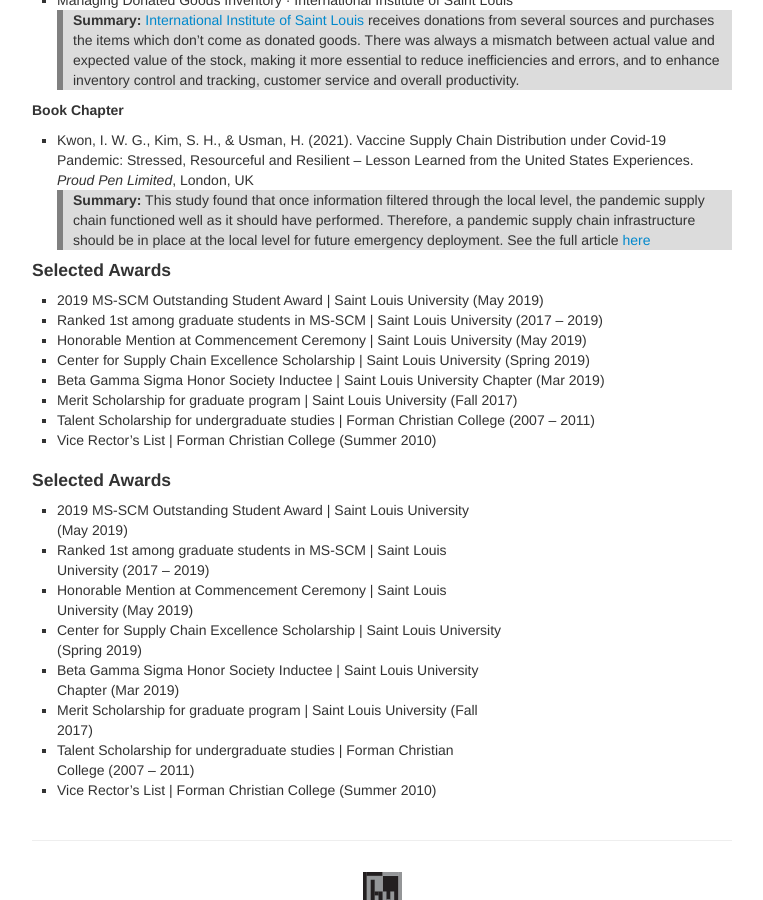
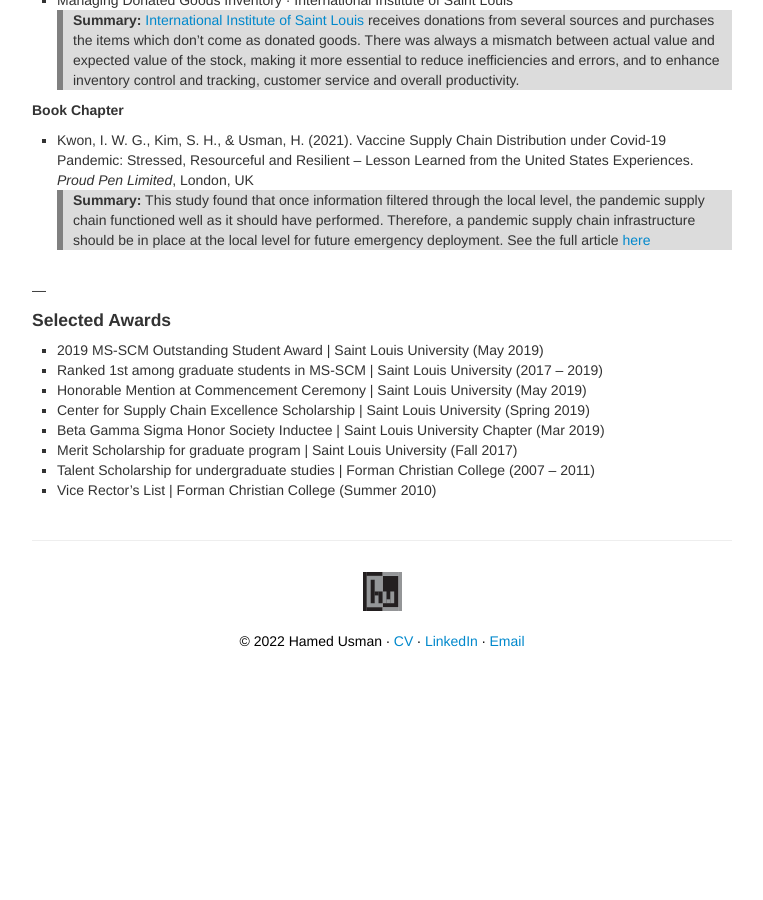
Before and after one commit to hamedusman/hamedusman.github.io, a Jekyll site: the page built from index.md, in a window 1280 px wide and 900 px high, scrolled down 801 px. Shown: the whole window, without its empty margins (258-1021 px from the left). Built offline with Jekyll 4.4.1, drawn with Linux system fonts in a browser that asks for light colours; after the commit the page ends 1452 px from its top, so only the background shows below that.

Commit message:
Update index.md

```diff
--- a/index.md
+++ b/index.md
@@ -11,16 +11,13 @@
 
 ---
 
-<section>
 <h4>Research</h4>
 <h5>Article</h5>
 <ul>
 <li>Kwon, I. W. G., Shin, N., Kim, S. H., & Usman, H. (2021). Trust and commitment in supply chain during digital transformation: A case in Korea. <i>American Institute of Mathematical Sciences, Environmental Science</i>, 8(6), 641-655.</li>
 <div class="summary"><p><strong>Summary:</strong> The study reaffirms that the fundamentals of the supply chain relationships have not changed during the digital transformation period in Korea between 2006 and 2018. The supply chain professionals in 2006 regarded trust building process as the most important construct for the successful supply chain operations while in the 2018, trust-based commitment became the most important construct. See the full article <a href="https://doi.org/10.3934/environsci.2021040">here</a></p></div>
 </ul>
-<section>
 
-<section>
 <h5>Projects</h5>
 <ul>
 <li>Product A Delivery Cost Reduction · Novus International</li>
@@ -29,18 +26,15 @@
 <li>Managing Donated Goods Inventory · International Institute of Saint Louis</li>
 <div class="summary"><p><strong>Summary:</strong> <a href="https://www.iistl.org">International Institute of Saint Louis</a> receives donations from several sources and purchases the items which don’t come as donated goods. There was always a mismatch between actual value and expected value of the stock, making it more essential to reduce inefficiencies and errors, and to enhance inventory control and tracking, customer service and overall productivity.</p></div>
 </ul>
-</section>
 
-<section>
 <h5>Book Chapter</h5>
 <ul>
 <li>Kwon, I. W. G., Kim, S. H., & Usman, H. (2021). Vaccine Supply Chain Distribution under Covid-19 Pandemic: Stressed, Resourceful and Resilient – Lesson Learned from the United States Experiences. <i>Proud Pen Limited</i>, London, UK</li>
 <div class="summary"><p><strong>Summary:</strong> This study found that once information filtered through the local level, the pandemic supply chain functioned well as it should have performed. Therefore, a pandemic supply chain infrastructure should be in place at the local level for future emergency deployment. See the full article <a href="https://doi.org/10.51432/978-1-8381524-2-0-6">here</a></p></div>
-</ul>
-</section>
+</ul><br/>
+---
 
-
-<section><h4>Selected Awards</h4>
+<h4>Selected Awards</h4>
 <ul>
 <li>2019 MS-SCM Outstanding Student Award | Saint Louis University (May 2019)</li>
 <li>Ranked 1st among graduate students in MS-SCM | Saint Louis University	(2017 – 2019)</li>
@@ -51,22 +45,3 @@
 <li>Talent Scholarship for undergraduate studies | Forman Christian College	(2007 – 2011)</li>
 <li>Vice Rector’s List | Forman Christian College	(Summer 2010)</li>
 </ul>
-</section>
-
-<div class="container">
-<h4><a name="awards"></a>Selected Awards</h4>
-<div class="row-fluid">
-<div class="span5">
-<ul>
-<li>2019 MS-SCM Outstanding Student Award | Saint Louis University (May 2019)</li>
-<li>Ranked 1st among graduate students in MS-SCM | Saint Louis University	(2017 – 2019)</li>
-<li>Honorable Mention at Commencement Ceremony | Saint Louis University	(May 2019)</li>
-<li>Center for Supply Chain Excellence Scholarship | Saint Louis University	(Spring 2019)</li>
-<li>Beta Gamma Sigma Honor Society Inductee | Saint Louis University Chapter (Mar 2019)</li>
-<li>Merit Scholarship for graduate program | Saint Louis University	(Fall 2017)</li>
-<li>Talent Scholarship for undergraduate studies | Forman Christian College	(2007 – 2011)</li>
-<li>Vice Rector’s List | Forman Christian College	(Summer 2010)</li>
-</ul>
-</div>
-</div>
-</div>
```
